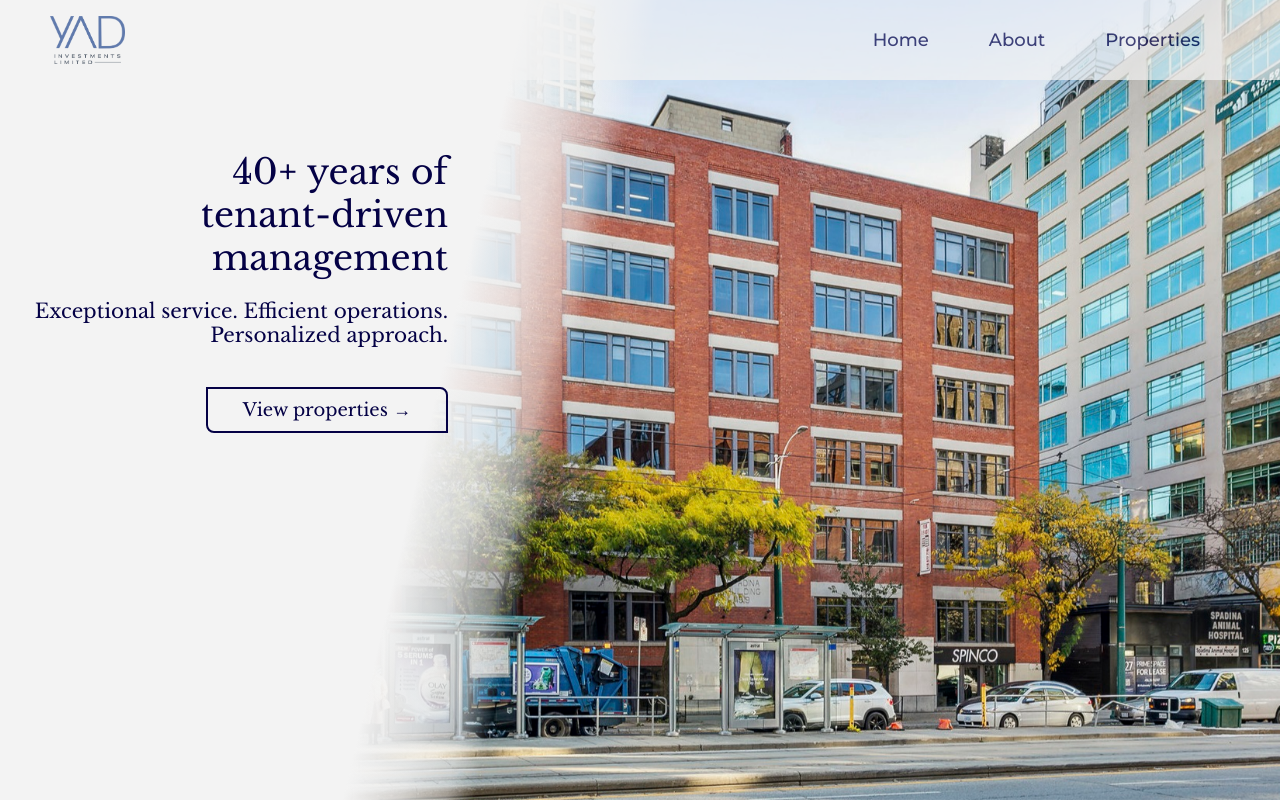
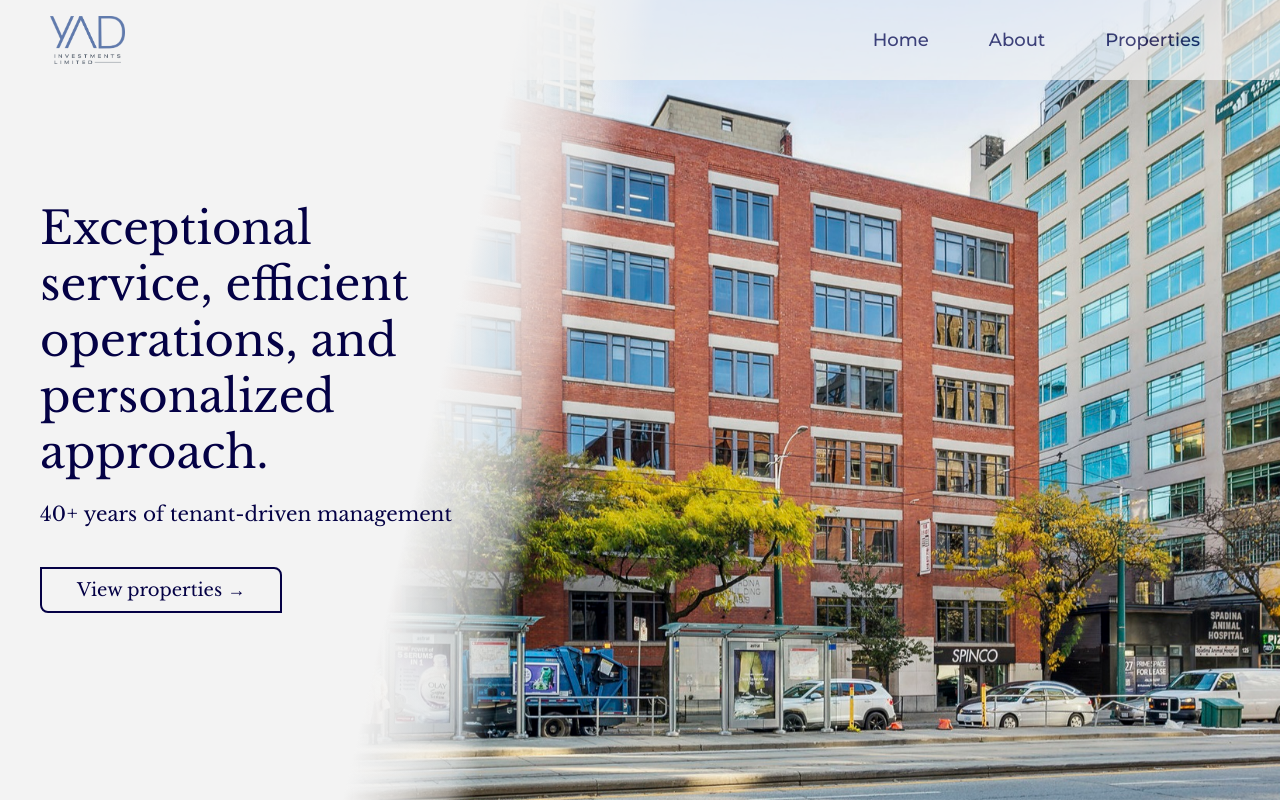
Before and after one commit to ewajsbaum/YAD, a React (Create React App) app: page / in a window 1280 px wide. Shown: the top 800 px of the page. Built offline with nearby package versions, Linux system fonts and the light colour scheme.

Commit message:
second edits

```diff
--- a/src/pages/Home.js
+++ b/src/pages/Home.js
@@ -35,8 +35,8 @@ export function Home() {
       <div className="hero">
         <div className="overlay">
           <div className="heroText">
-            <h1>40<span className="styledHeroText">+</span> years of <br /> tenant-driven management</h1>
-            <h4>Exceptional service. Efficient operations. Personalized approach. </h4>
+            <h1>Exceptional service, efficient operations, and  personalized approach.</h1>
+            <h4>40<span className="styledHeroText">+</span> years of tenant-driven management</h4>
             <div className="linkToProperties"><Link to="/properties">View properties →</Link></div>
           </div>
         </div>
--- a/src/style/Home.css
+++ b/src/style/Home.css
@@ -48,21 +48,23 @@
 
 .heroText {
     color: #040145;
-    text-align: right;
+    text-align: left;
     width: 35%;
-    margin-top: 150px;
+    margin-top: 200px;
+    margin-left: 40px;
     display: flex;
     flex-direction: column;
-    align-items: flex-end;
+    align-items: flex-start;
 
     @media screen and (min-width: 1700px) {
-        margin-top: 230px;
+        margin-top: 250px;
         width: 38%;
     }
 
 
     @media screen and (min-width: 2000px) {
         width: 30%;
+        margin-left: 80px;
     }
 
     @media screen and (max-width: 600px) {
@@ -74,11 +76,11 @@
 }
 
 .heroText>h1 {
-    font-size: 35px;
+    font-size: 45px;
     font-weight: 400;
 
     @media screen and (min-width: 1700px) {
-        font-size: 44px;
+        font-size: 55px;
     }
 
     @media screen and (max-width: 600px) {
@@ -103,7 +105,7 @@
 
 .styledHeroText {
     font-family: "Montserrat", sans-serif;
-    font-size: 35px;
+    font-size: 22px;
 
 }
 
@@ -130,7 +132,7 @@
     color: #040145;
     text-decoration: none;
 
-    @media screen and (min-width: 1600px) {
+    @media screen and (min-width: 1800px) {
         font-size: 25px;
     }
 
@@ -409,11 +411,15 @@
     margin-top: 100px;
     justify-content: center;
 
-    @media screen and (min-width: 1800px) {
+    @media screen and (min-width: 1700px) {
+        height: 1640px;
+    }
+
+    @media screen and (min-width: 1900px) {
         height: 1700px;
     }
 
-    @media screen and (min-width: 1900px) {
+    @media screen and (min-width: 2000px) {
         height: 2000px;
     }
 
```
